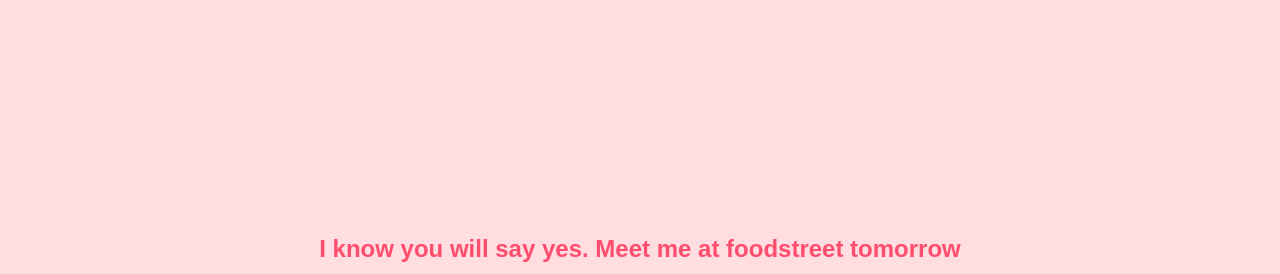
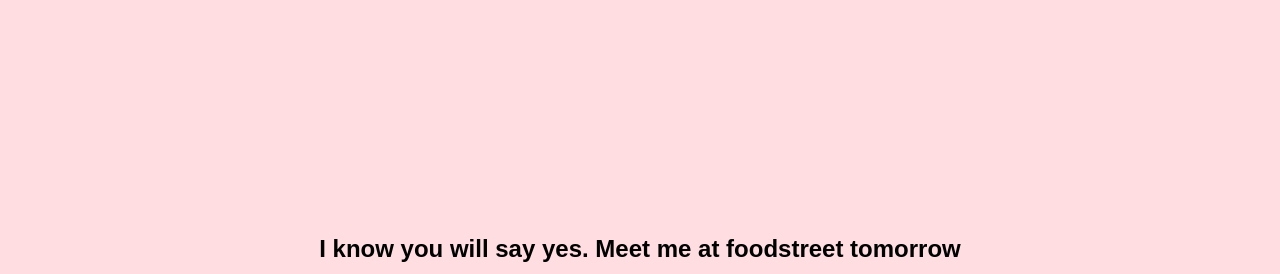
Before and after one commit to TINESH2005/valentine-proposal, a plain HTML site: page yes.html in a window 1280 px wide. Shown: the part 111-385 px from the top of the page. Drawn offline with Linux system fonts and the light colour scheme.

Commit message:
Update yes.html

```diff
--- a/yes.html
+++ b/yes.html
@@ -44,7 +44,7 @@
     </style>
 </head>
 <body>
-    <div class="message"><p>I know you will say yes. Meet me at foodstreet tomorrow</p>
+    <div class="message"><p style="color: black;">I know you will say yes. Meet me at foodstreet tomorrow</p>
         <h1> Thank you for being my Valentine!❤️</h1>
     </div>
     <script>
```
